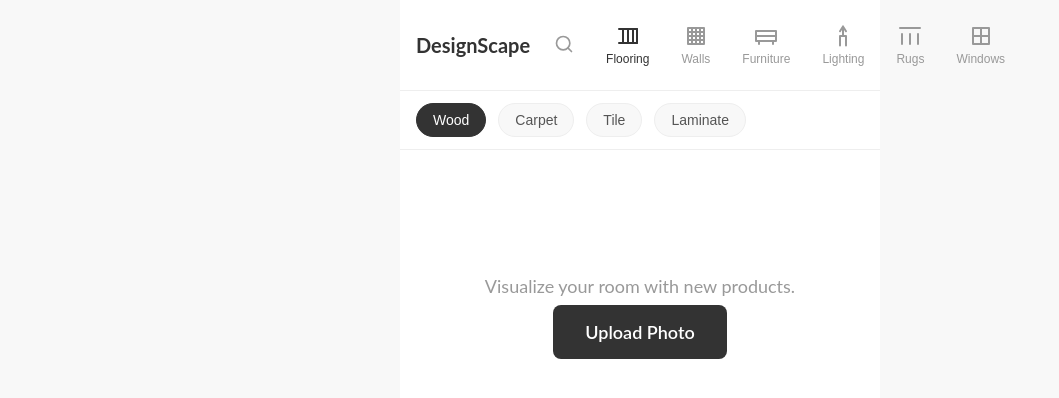
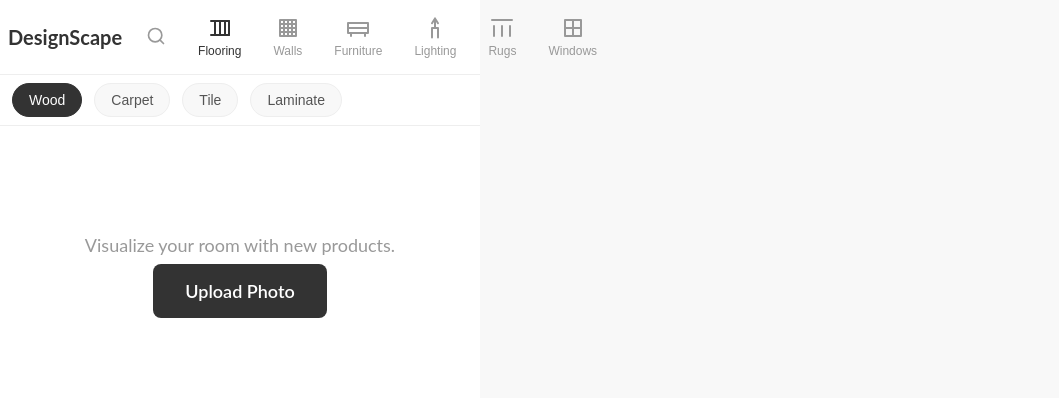
Before and after one commit to Coder-B/RoomVisualizerUI, a React (Create React App) app: page / in a window 1280 px wide. Shown: the top 398 px of the page, without its empty margins (0-1059 px from the left). Built offline with nearby package versions, Linux system fonts and the light colour scheme.

Commit message:
zoom out webpage

```diff
--- a/src/App.css
+++ b/src/App.css
@@ -10,13 +10,13 @@ body {
 
 .App {
   max-width: 480px;
-  margin: 0 auto;
+  margin: 0;
   background-color: white;
   min-height: 100vh;
 }
 
 .App-header {
-  padding: 16px;
+  padding: 8px;
   border-bottom: 1px solid #eee;
 }
 
@@ -55,7 +55,7 @@ body {
 .search-box input {
   border: 1px solid #eee;
   border-radius: 8px;
-  padding: 12px 16px;
+  padding: 8px 12px;
   font-size: 16px;
   width: 100%;
 }
@@ -92,7 +92,7 @@ body {
 
 .sub-category-bar {
   display: flex;
-  padding: 12px 16px;
+  padding: 8px 12px;
   overflow-x: auto;
   border-bottom: 1px solid #eee;
 }
@@ -124,9 +124,9 @@ body {
 
 .room-photo-display {
   background-color: white;
-  padding: 16px;
+  padding: 8px;
   text-align: center;
-  height: 300px; /* Fixed height */
+  height: 33.33vh;
   display: flex;
   align-items: center;
   justify-content: center;
@@ -194,7 +194,7 @@ body {
 
 .product-image {
   width: 100%;
-  height: 180px;
+  height: 20vh;
   object-fit: cover;
   border-radius: 8px;
 }
```
